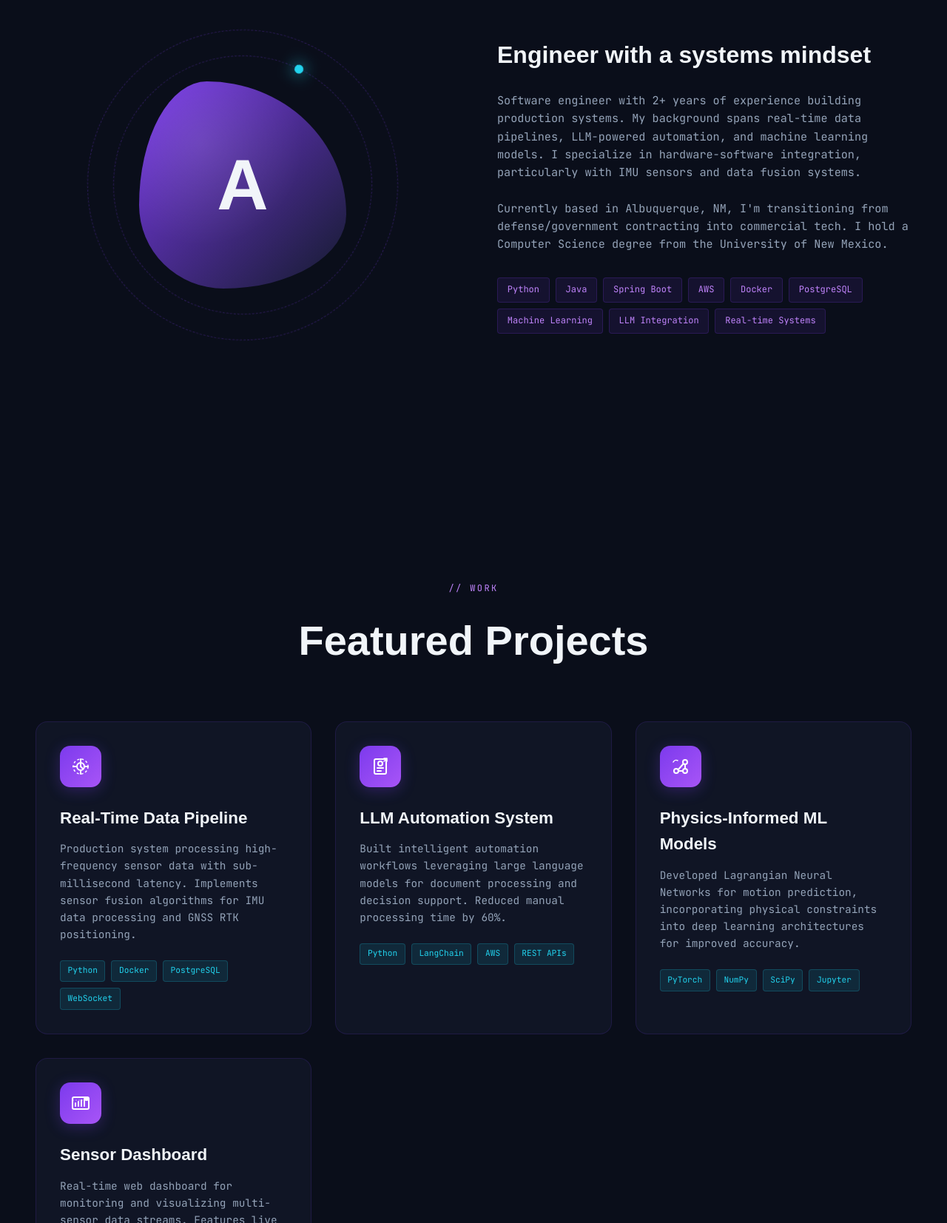
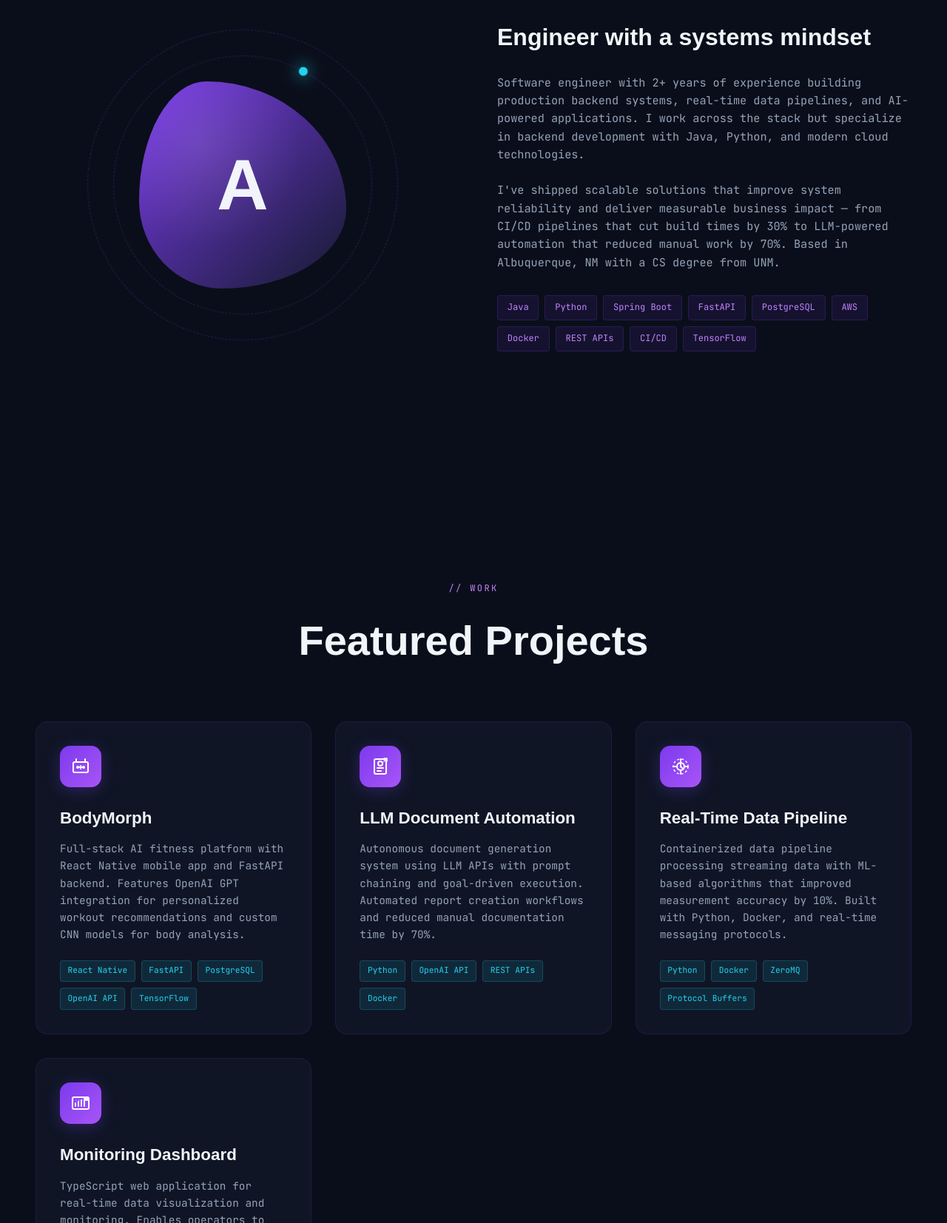
Before and after one commit to Atahh/Atahh.github.io, a plain HTML site: page index.html in a window 1280 px wide. Shown: the part 1147-2800 px from the top of the page at 74% size. Drawn offline with Linux system fonts and the light colour scheme; a web font is replaced by a local one.

Commit message:
Update index.html

```diff
--- a/index.html
+++ b/index.html
@@ -766,7 +766,7 @@
                 Engineer
             </h1>
             <p class="hero-subtitle">
-                Building production systems that merge hardware intelligence with modern software. Passionate about backend development, AI/ML integration, and solving real problems.
+                Building scalable backend systems and AI-powered applications. Passionate about APIs, distributed systems, and shipping products that deliver real impact.
             </p>
             <div class="hero-cta">
                 <a href="#projects" class="btn btn-primary">
@@ -798,21 +798,22 @@
             <div class="about-text reveal">
                 <h3>Engineer with a systems mindset</h3>
                 <p>
-                    Software engineer with 2+ years of experience building production systems. My background spans real-time data pipelines, LLM-powered automation, and machine learning models. I specialize in hardware-software integration, particularly with IMU sensors and data fusion systems.
+                    Software engineer with 2+ years of experience building production backend systems, real-time data pipelines, and AI-powered applications. I work across the stack but specialize in backend development with Java, Python, and modern cloud technologies.
                 </p>
                 <p>
-                    Currently based in Albuquerque, NM, I'm transitioning from defense/government contracting into commercial tech. I hold a Computer Science degree from the University of New Mexico.
+                    I've shipped scalable solutions that improve system reliability and deliver measurable business impact — from CI/CD pipelines that cut build times by 30% to LLM-powered automation that reduced manual work by 70%. Based in Albuquerque, NM with a CS degree from UNM.
                 </p>
                 <div class="tech-tags">
+                    <span class="tech-tag">Java</span>
                     <span class="tech-tag">Python</span>
-                    <span class="tech-tag">Java</span>
                     <span class="tech-tag">Spring Boot</span>
+                    <span class="tech-tag">FastAPI</span>
+                    <span class="tech-tag">PostgreSQL</span>
                     <span class="tech-tag">AWS</span>
                     <span class="tech-tag">Docker</span>
-                    <span class="tech-tag">PostgreSQL</span>
-                    <span class="tech-tag">Machine Learning</span>
-                    <span class="tech-tag">LLM Integration</span>
-                    <span class="tech-tag">Real-time Systems</span>
+                    <span class="tech-tag">REST APIs</span>
+                    <span class="tech-tag">CI/CD</span>
+                    <span class="tech-tag">TensorFlow</span>
                 </div>
             </div>
         </div>
@@ -828,19 +829,22 @@
             <div class="project-card reveal">
                 <div class="project-icon">
                     <svg width="28" height="28" viewBox="0 0 28 28" fill="none" xmlns="http://www.w3.org/2000/svg">
-                        <path d="M4 14H8M20 14H24M14 4V8M14 20V24" stroke="currentColor" stroke-width="2" stroke-linecap="round"/>
-                        <circle cx="14" cy="14" r="5" stroke="currentColor" stroke-width="2"/>
-                        <path d="M14 9V14L17 17" stroke="currentColor" stroke-width="2" stroke-linecap="round" stroke-linejoin="round"/>
-                        <circle cx="14" cy="14" r="10" stroke="currentColor" stroke-width="1.5" stroke-dasharray="3 3"/>
+                        <rect x="4" y="8" width="20" height="14" rx="2" stroke="currentColor" stroke-width="2"/>
+                        <path d="M8 4V8M20 4V8" stroke="currentColor" stroke-width="2" stroke-linecap="round"/>
+                        <circle cx="10" cy="15" r="2" fill="currentColor"/>
+                        <circle cx="18" cy="15" r="2" fill="currentColor"/>
+                        <path d="M10 15H18" stroke="currentColor" stroke-width="2"/>
+                        <path d="M14 12V18" stroke="currentColor" stroke-width="1.5" stroke-dasharray="2 2"/>
                     </svg>
                 </div>
-                <h3>Real-Time Data Pipeline</h3>
-                <p>Production system processing high-frequency sensor data with sub-millisecond latency. Implements sensor fusion algorithms for IMU data processing and GNSS RTK positioning.</p>
+                <h3>BodyMorph</h3>
+                <p>Full-stack AI fitness platform with React Native mobile app and FastAPI backend. Features OpenAI GPT integration for personalized workout recommendations and custom CNN models for body analysis.</p>
                 <div class="project-tech">
-                    <span>Python</span>
-                    <span>Docker</span>
+                    <span>React Native</span>
+                    <span>FastAPI</span>
                     <span>PostgreSQL</span>
-                    <span>WebSocket</span>
+                    <span>OpenAI API</span>
+                    <span>TensorFlow</span>
                 </div>
             </div>
 
@@ -854,35 +858,32 @@
                         <path d="M19 7L23 3M23 3V7M23 3H19" stroke="currentColor" stroke-width="1.5" stroke-linecap="round" stroke-linejoin="round"/>
                     </svg>
                 </div>
-                <h3>LLM Automation System</h3>
-                <p>Built intelligent automation workflows leveraging large language models for document processing and decision support. Reduced manual processing time by 60%.</p>
+                <h3>LLM Document Automation</h3>
+                <p>Autonomous document generation system using LLM APIs with prompt chaining and goal-driven execution. Automated report creation workflows and reduced manual documentation time by 70%.</p>
                 <div class="project-tech">
                     <span>Python</span>
-                    <span>LangChain</span>
-                    <span>AWS</span>
+                    <span>OpenAI API</span>
                     <span>REST APIs</span>
+                    <span>Docker</span>
                 </div>
             </div>
 
             <div class="project-card reveal">
                 <div class="project-icon">
                     <svg width="28" height="28" viewBox="0 0 28 28" fill="none" xmlns="http://www.w3.org/2000/svg">
-                        <circle cx="8" cy="20" r="3" stroke="currentColor" stroke-width="2"/>
-                        <circle cx="20" cy="8" r="3" stroke="currentColor" stroke-width="2"/>
-                        <circle cx="20" cy="20" r="3" stroke="currentColor" stroke-width="2"/>
-                        <path d="M10.5 18.5L17.5 10.5" stroke="currentColor" stroke-width="2" stroke-linecap="round"/>
-                        <path d="M17 20H11" stroke="currentColor" stroke-width="2" stroke-linecap="round"/>
-                        <path d="M20 11V17" stroke="currentColor" stroke-width="2" stroke-linecap="round"/>
-                        <path d="M4 8C4 8 6 4 10 6" stroke="currentColor" stroke-width="1.5" stroke-linecap="round"/>
+                        <path d="M4 14H8M20 14H24M14 4V8M14 20V24" stroke="currentColor" stroke-width="2" stroke-linecap="round"/>
+                        <circle cx="14" cy="14" r="5" stroke="currentColor" stroke-width="2"/>
+                        <path d="M14 9V14L17 17" stroke="currentColor" stroke-width="2" stroke-linecap="round" stroke-linejoin="round"/>
+                        <circle cx="14" cy="14" r="10" stroke="currentColor" stroke-width="1.5" stroke-dasharray="3 3"/>
                     </svg>
                 </div>
-                <h3>Physics-Informed ML Models</h3>
-                <p>Developed Lagrangian Neural Networks for motion prediction, incorporating physical constraints into deep learning architectures for improved accuracy.</p>
+                <h3>Real-Time Data Pipeline</h3>
+                <p>Containerized data pipeline processing streaming data with ML-based algorithms that improved measurement accuracy by 10%. Built with Python, Docker, and real-time messaging protocols.</p>
                 <div class="project-tech">
-                    <span>PyTorch</span>
-                    <span>NumPy</span>
-                    <span>SciPy</span>
-                    <span>Jupyter</span>
+                    <span>Python</span>
+                    <span>Docker</span>
+                    <span>ZeroMQ</span>
+                    <span>Protocol Buffers</span>
                 </div>
             </div>
 
@@ -895,13 +896,13 @@
                         <path d="M3 10H25" stroke="currentColor" stroke-width="1" stroke-dasharray="2 2" opacity="0.5"/>
                     </svg>
                 </div>
-                <h3>Sensor Dashboard</h3>
-                <p>Real-time web dashboard for monitoring and visualizing multi-sensor data streams. Features live plotting, alert systems, and historical analysis.</p>
+                <h3>Monitoring Dashboard</h3>
+                <p>TypeScript web application for real-time data visualization and monitoring. Enables operators to track system performance and detect anomalies across distributed deployments.</p>
                 <div class="project-tech">
+                    <span>TypeScript</span>
                     <span>React</span>
-                    <span>D3.js</span>
                     <span>WebSocket</span>
-                    <span>Node.js</span>
+                    <span>REST APIs</span>
                 </div>
             </div>
         </div>
@@ -916,21 +917,31 @@
         <div class="timeline">
             <div class="timeline-item reveal">
                 <div class="timeline-dot"></div>
-                <p class="timeline-date">2022 — 2024</p>
+                <p class="timeline-date">July 2024 — October 2025</p>
                 <div class="timeline-content">
                     <h3>Software Engineer</h3>
                     <h4>Tau Technologies</h4>
-                    <p>Built production systems for government contracts including real-time data pipelines, sensor integration systems, and ML-powered analysis tools. Led development of hardware-software integration projects involving IMU sensors and GNSS positioning systems.</p>
+                    <p>Built containerized real-time data pipelines with Python and Docker. Engineered LLM-powered automation systems that reduced manual work by 70%. Designed and deployed ML prediction models achieving 95%+ accuracy on production datasets.</p>
                 </div>
             </div>
 
             <div class="timeline-item reveal">
                 <div class="timeline-dot"></div>
-                <p class="timeline-date">2018 — 2022</p>
+                <p class="timeline-date">April 2023 — June 2024</p>
+                <div class="timeline-content">
+                    <h3>Software Engineer Intern</h3>
+                    <h4>Tau Technologies</h4>
+                    <p>Reduced build times by 30% by implementing automated CI/CD pipelines. Shipped UI/UX improvements that increased user satisfaction by 20%. Optimized cross-platform data serialization using Protocol Buffers and ZeroMQ for real-time data exchange.</p>
+                </div>
+            </div>
+
+            <div class="timeline-item reveal">
+                <div class="timeline-dot"></div>
+                <p class="timeline-date">August 2019 — May 2024</p>
                 <div class="timeline-content">
                     <h3>B.S. Computer Science</h3>
                     <h4>University of New Mexico</h4>
-                    <p>Focused on systems programming, machine learning, and software engineering. Developed strong foundations in algorithms, data structures, and distributed systems.</p>
+                    <p>Focused on systems programming, machine learning, and software engineering. Built strong foundations in algorithms, data structures, and distributed systems.</p>
                 </div>
             </div>
         </div>
@@ -946,15 +957,15 @@
             <p>I'm currently exploring new opportunities in commercial tech. Whether you have a role that might be a fit, want to collaborate on a project, or just want to chat about engineering — I'd love to hear from you.</p>
 
             <div class="contact-links">
-                <a href="mailto:Atah.Omar101@gmail.com" class="contact-link">
+                <a href="mailto:your.email@example.com" class="contact-link">
                     <svg viewBox="0 0 24 24"><path d="M20 4H4c-1.1 0-2 .9-2 2v12c0 1.1.9 2 2 2h16c1.1 0 2-.9 2-2V6c0-1.1-.9-2-2-2zm0 4l-8 5-8-5V6l8 5 8-5v2z"/></svg>
                     <span>Email</span>
                 </a>
-                <a href="https://www.linkedin.com/in/atah-omar/" target="_blank" class="contact-link">
+                <a href="https://linkedin.com/in/yourprofile" target="_blank" class="contact-link">
                     <svg viewBox="0 0 24 24"><path d="M19 0h-14c-2.761 0-5 2.239-5 5v14c0 2.761 2.239 5 5 5h14c2.762 0 5-2.239 5-5v-14c0-2.761-2.238-5-5-5zm-11 19h-3v-11h3v11zm-1.5-12.268c-.966 0-1.75-.79-1.75-1.764s.784-1.764 1.75-1.764 1.75.79 1.75 1.764-.783 1.764-1.75 1.764zm13.5 12.268h-3v-5.604c0-3.368-4-3.113-4 0v5.604h-3v-11h3v1.765c1.396-2.586 7-2.777 7 2.476v6.759z"/></svg>
                     <span>LinkedIn</span>
                 </a>
-                <a href="https://github.com/Atahh" target="_blank" class="contact-link">
+                <a href="https://github.com/yourusername" target="_blank" class="contact-link">
                     <svg viewBox="0 0 24 24"><path d="M12 0c-6.626 0-12 5.373-12 12 0 5.302 3.438 9.8 8.207 11.387.599.111.793-.261.793-.577v-2.234c-3.338.726-4.033-1.416-4.033-1.416-.546-1.387-1.333-1.756-1.333-1.756-1.089-.745.083-.729.083-.729 1.205.084 1.839 1.237 1.839 1.237 1.07 1.834 2.807 1.304 3.492.997.107-.775.418-1.305.762-1.604-2.665-.305-5.467-1.334-5.467-5.931 0-1.311.469-2.381 1.236-3.221-.124-.303-.535-1.524.117-3.176 0 0 1.008-.322 3.301 1.23.957-.266 1.983-.399 3.003-.404 1.02.005 2.047.138 3.006.404 2.291-1.552 3.297-1.23 3.297-1.23.653 1.653.242 2.874.118 3.176.77.84 1.235 1.911 1.235 3.221 0 4.609-2.807 5.624-5.479 5.921.43.372.823 1.102.823 2.222v3.293c0 .319.192.694.801.576 4.765-1.589 8.199-6.086 8.199-11.386 0-6.627-5.373-12-12-12z"/></svg>
                     <span>GitHub</span>
                 </a>
@@ -963,7 +974,7 @@
     </section>
 
     <footer>
-        <p>© 2024 Atah. Built with purpose.</p>
+        <p>© 2025 Atah. Built with purpose.</p>
     </footer>
 
     <script>
```
